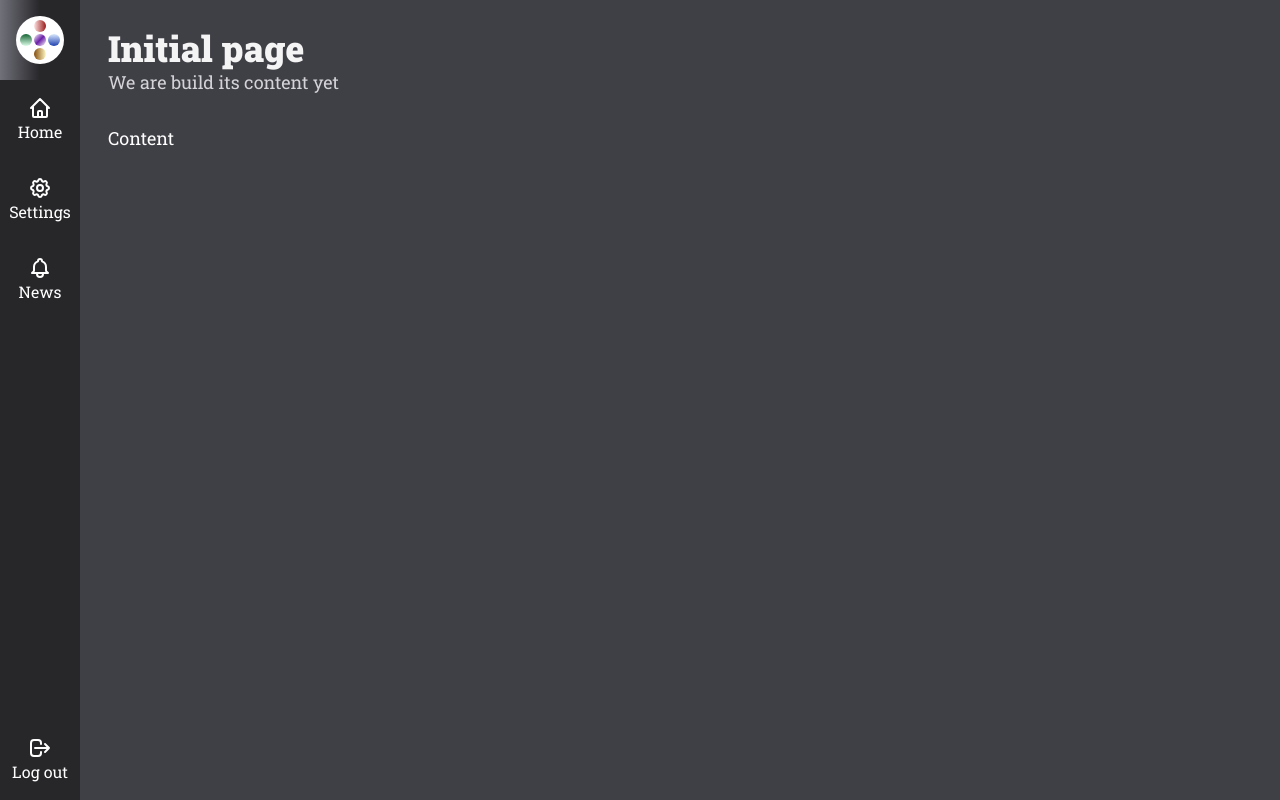
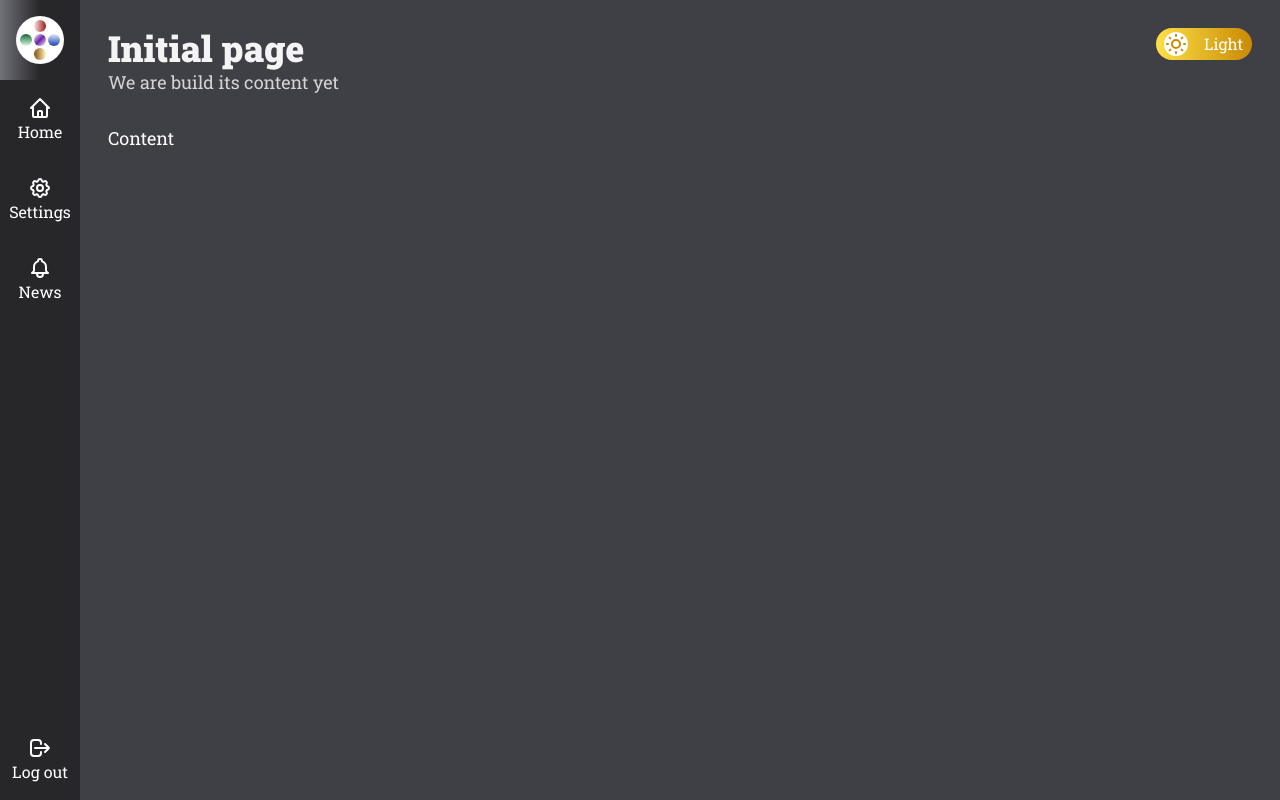
Before and after one commit to higorasilverio/nextjs_admin_template, a Next.js app: page / in a window 1280 px wide. Built offline with nearby package versions, Linux system fonts and the light colour scheme.

Commit message:
🚸 (theme): theme button added

```diff
--- /dev/null
+++ b/src/components/icons/MoonIcon.tsx
@@ -0,0 +1,16 @@
+export const MoonIcon = ({ size }: { size: number }) => (
+  <svg
+    xmlns="http://www.w3.org/2000/svg"
+    className={`h-${size} w-${size}`}
+    fill="none"
+    viewBox="0 0 24 24"
+    stroke="currentColor"
+    strokeWidth={2}
+  >
+    <path
+      strokeLinecap="round"
+      strokeLinejoin="round"
+      d="M20.354 15.354A9 9 0 018.646 3.646 9.003 9.003 0 0012 21a9.003 9.003 0 008.354-5.646z"
+    />
+  </svg>
+);
--- /dev/null
+++ b/src/components/icons/SunIcon.tsx
@@ -0,0 +1,16 @@
+export const SunIcon = ({ size }: { size: number }) => (
+  <svg
+    xmlns="http://www.w3.org/2000/svg"
+    className={`h-${size} w-${size}`}
+    fill="none"
+    viewBox="0 0 24 24"
+    stroke="currentColor"
+    strokeWidth={2}
+  >
+    <path
+      strokeLinecap="round"
+      strokeLinejoin="round"
+      d="M12 3v1m0 16v1m9-9h-1M4 12H3m15.364 6.364l-.707-.707M6.343 6.343l-.707-.707m12.728 0l-.707.707M6.343 17.657l-.707.707M16 12a4 4 0 11-8 0 4 4 0 018 0z"
+    />
+  </svg>
+);
--- a/src/components/icons/index.tsx
+++ b/src/components/icons/index.tsx
@@ -3,5 +3,7 @@
 export { HomeIcon } from "./HomeIcon";
 export { LogOutIcon } from "./LogOutIcon";
 export { MenuIcon } from "./MenuIcon";
+export { MoonIcon } from "./MoonIcon";
 export { NotificationsIcon } from "./NotificationsIcon";
 export { SettingsIcon } from "./SettingsIcon";
+export { SunIcon } from "./SunIcon";
--- a/src/components/templates/Header.tsx
+++ b/src/components/templates/Header.tsx
@@ -1,3 +1,5 @@
+import useAppData from "data/hooks/useAppData";
+import ThemeButton from "./ThemeButton";
 import Title from "./Title";
 
 type HeaderProps = {
@@ -6,9 +8,13 @@
 };
 
 const Header = ({ title, subtitle }: HeaderProps) => {
+  const { theme, toggleTheme } = useAppData();
   return (
-    <div>
+    <div className={`flex`}>
       <Title title={title} subtitle={subtitle} />
+      <div className={`flex flex-grow justify-end`}>
+        <ThemeButton theme={theme} toggleTheme={toggleTheme} />
+      </div>
     </div>
   );
 };
--- a/src/components/templates/Layout.tsx
+++ b/src/components/templates/Layout.tsx
@@ -1,7 +1,9 @@
+import useAppData from "data/hooks/useAppData";
 import { ReactNode } from "react";
 import Content from "./Content";
 import Header from "./Header";
 import SideMenu from "./SideMenu";
+import ThemeButton from "./ThemeButton";
 
 type LayoutProps = {
   title: string;
@@ -10,8 +12,10 @@
 };
 
 const Layout = ({ title, subtitle, children }: LayoutProps) => {
+  const { theme } = useAppData();
+
   return (
-    <div className="dark flex h-screen w-screen ">
+    <div className={`${theme} flex h-screen w-screen`}>
       <SideMenu />
       <div
         className="flex flex-col w-full
--- /dev/null
+++ b/src/components/templates/ThemeButton.tsx
@@ -0,0 +1,66 @@
+import { MoonIcon, SunIcon } from "../icons";
+
+type ThemeButtonProps = {
+  theme: string;
+  toggleTheme: () => void;
+};
+
+const ThemeButton = ({ theme, toggleTheme }: ThemeButtonProps) => {
+  return theme === "dark" ? (
+    <div
+      onClick={toggleTheme}
+      className={`
+        hidden
+        sm:flex items-center cursor-pointer
+        bg-gradient-to-r from-yellow-300 to-yellow-600
+        w-14 lg:w-24 h-8 p-2 rounded-full justify-start
+
+      `}
+    >
+      <div
+        className={`
+        flex items-center justify-center
+        bg-white text-yellow-600 w-6 h-6 rounded-full
+      `}
+      >
+        <SunIcon size={4} />
+      </div>
+      <div
+        className={`
+        hidden lg:flex items-center ml-4 text-white
+      `}
+      >
+        Light
+      </div>
+    </div>
+  ) : (
+    <div
+      onClick={toggleTheme}
+      className={`
+        hidden
+        sm:flex items-center cursor-pointer justify-end
+        bg-gradient-to-r from-gray-500 to-gray-900
+        w-14 lg:w-24 h-8 p-2 rounded-full
+
+      `}
+    >
+      <div
+        className={`
+            hidden lg:flex items-center mr-4 text-white
+          `}
+      >
+        Dark
+      </div>
+      <div
+        className={`
+        flex items-center justify-center
+        bg-black text-white w-6 h-6 rounded-full
+        `}
+      >
+        <MoonIcon size={4} />
+      </div>
+    </div>
+  );
+};
+
+export default ThemeButton;
```
